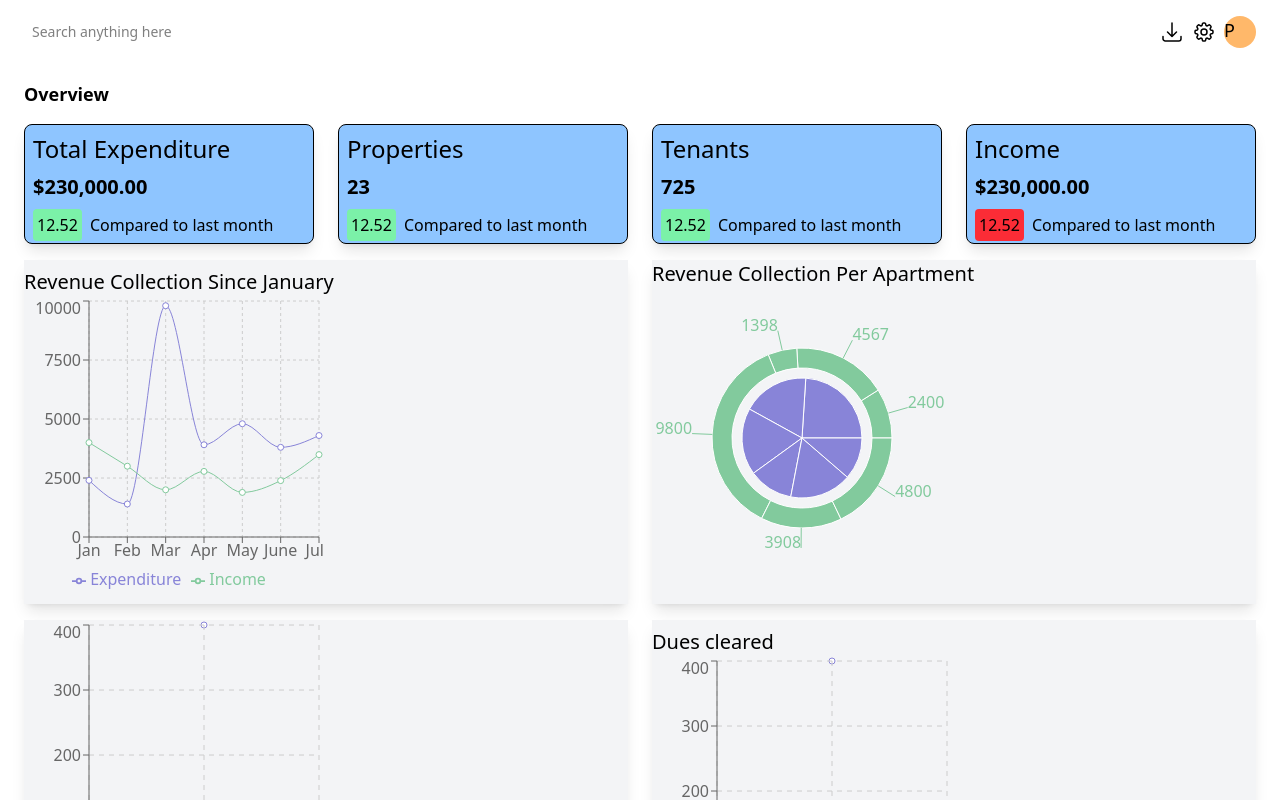
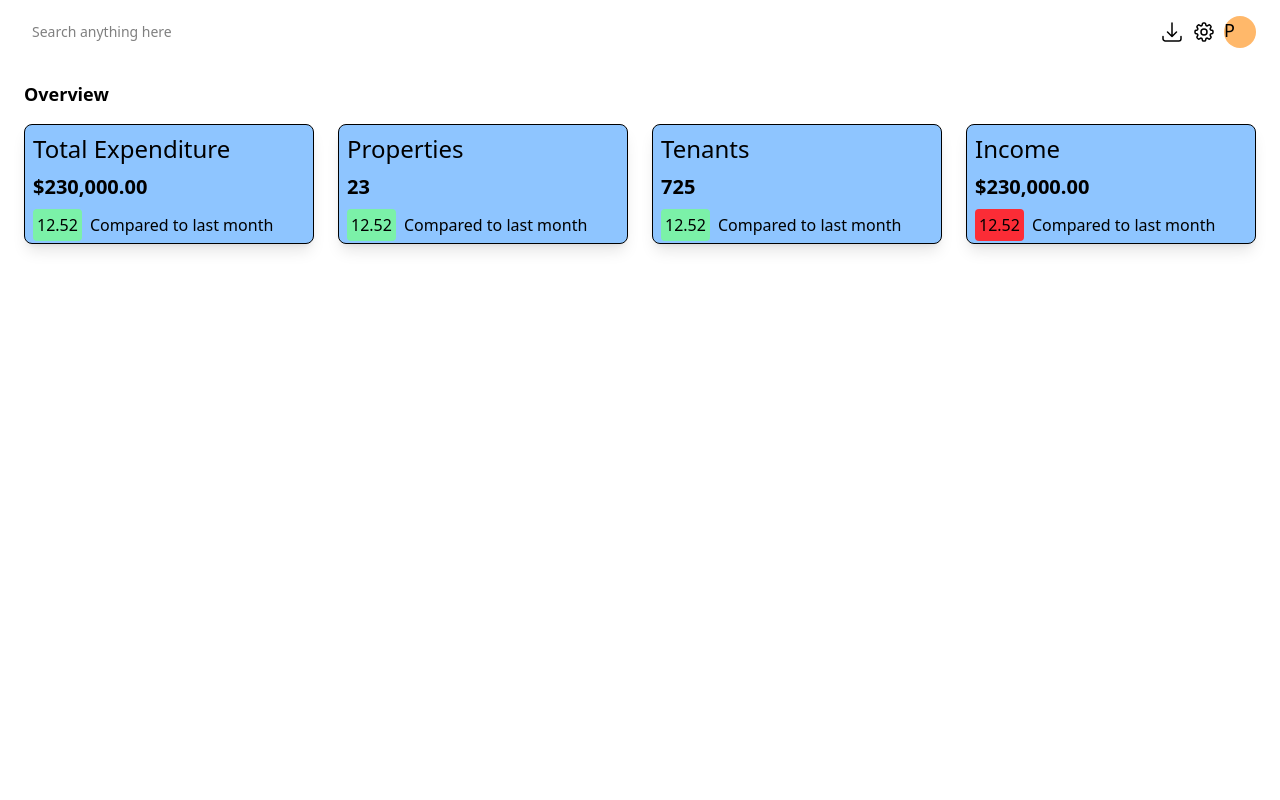
Before and after one commit to pacheko-ke/realtor, a React (Vite) app: page /dashboard in a window 1280 px wide. Shown: the top 800 px of the page. Built offline with nearby package versions, Linux system fonts and the light colour scheme.

Commit message:
add toggling content dashboard

```diff
--- a/src/components/dashboard/Landlord.jsx
+++ b/src/components/dashboard/Landlord.jsx
@@ -1,6 +1,7 @@
 import * as React from 'react';
 import { data } from './dashboardItems'
 import Visualize from './Visualize';
+import { useState } from 'react';
 // import * as React from 'react';
 
 
@@ -16,6 +17,17 @@ export default function Landlord() {
         showSideNav(true)
     }
 
+    const [mainContent, toggleContent] = useState("")
+
+    function showContent() {
+        if (mainContent) {
+            <Visualize />
+            console.log(mainContent)
+
+        } else if (mainContent == "chat") {
+            return 0
+        }
+    }
 
 
 
@@ -145,9 +157,8 @@ export default function Landlord() {
                     </div>
 
                     {/* DYNAMIC CONTENT */}
-
-                    <Visualize />
-
+                    {showContent()
+                    }
 
 
 
```
